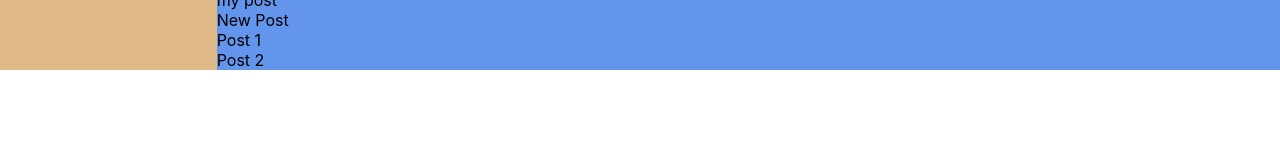
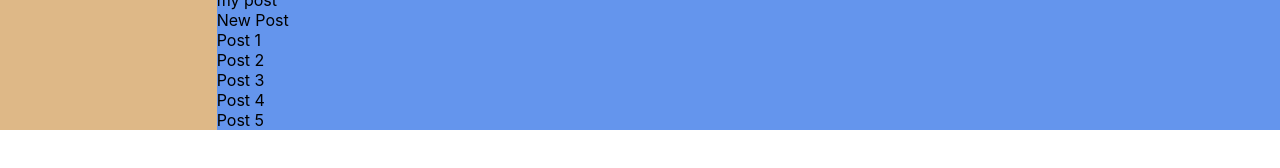
Before and after one commit to QlooBla/React-project, a React (Create React App) app: page / in a window 1280 px wide. Shown: the part 394-562 px from the top of the page. Built offline with nearby package versions, Linux system fonts and the light colour scheme.

Commit message:
Update Profile.jsx (new posts)

```diff
--- a/src/components/Profile.jsx
+++ b/src/components/Profile.jsx
@@ -12,6 +12,9 @@ const Profile = () => {
                 <div>
                     <div>Post 1</div>
                     <div>Post 2</div>
+                    <div>Post 3</div>
+                    <div>Post 4</div>
+                    <div>Post 5</div>
                 </div>
             </div>
         </div>
```
